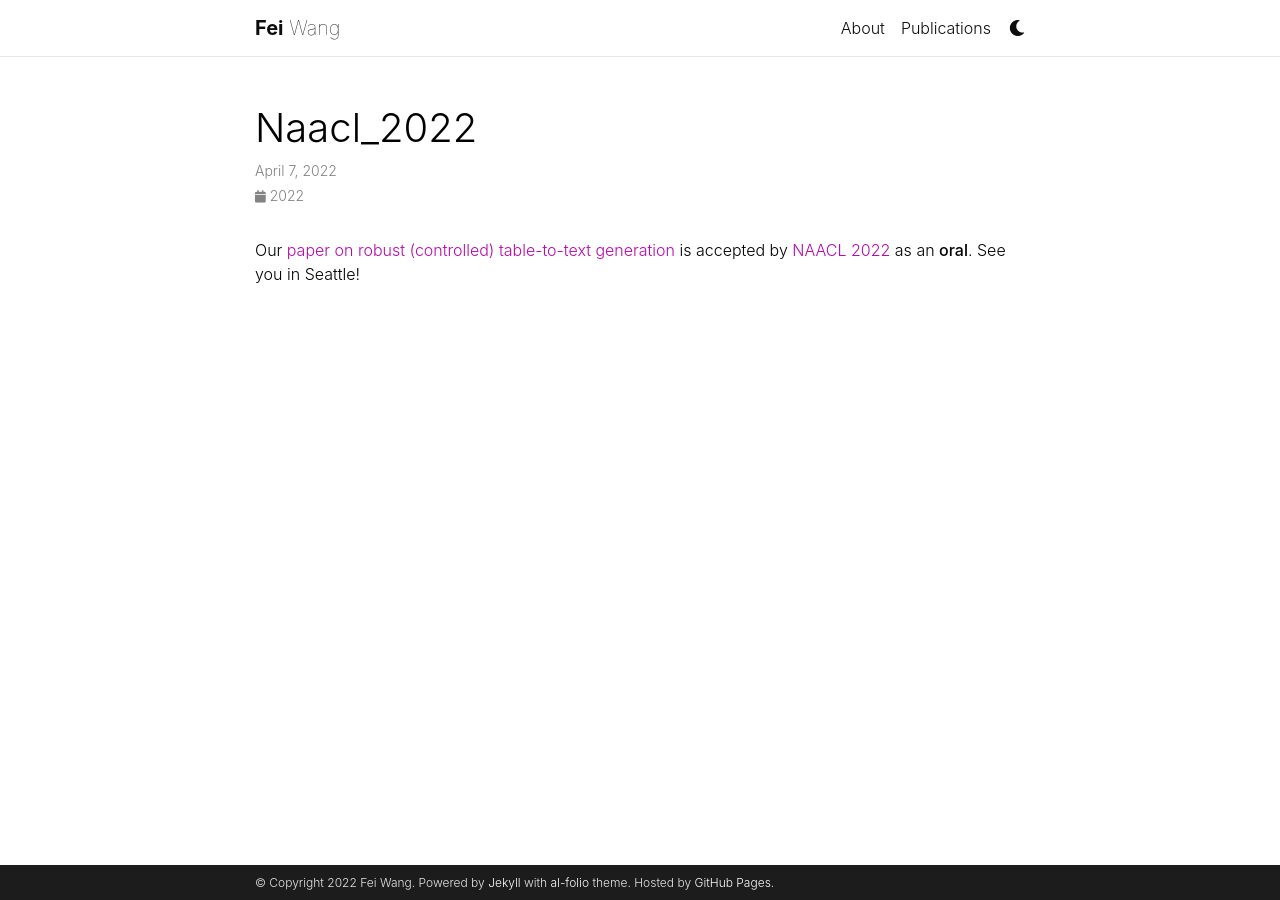
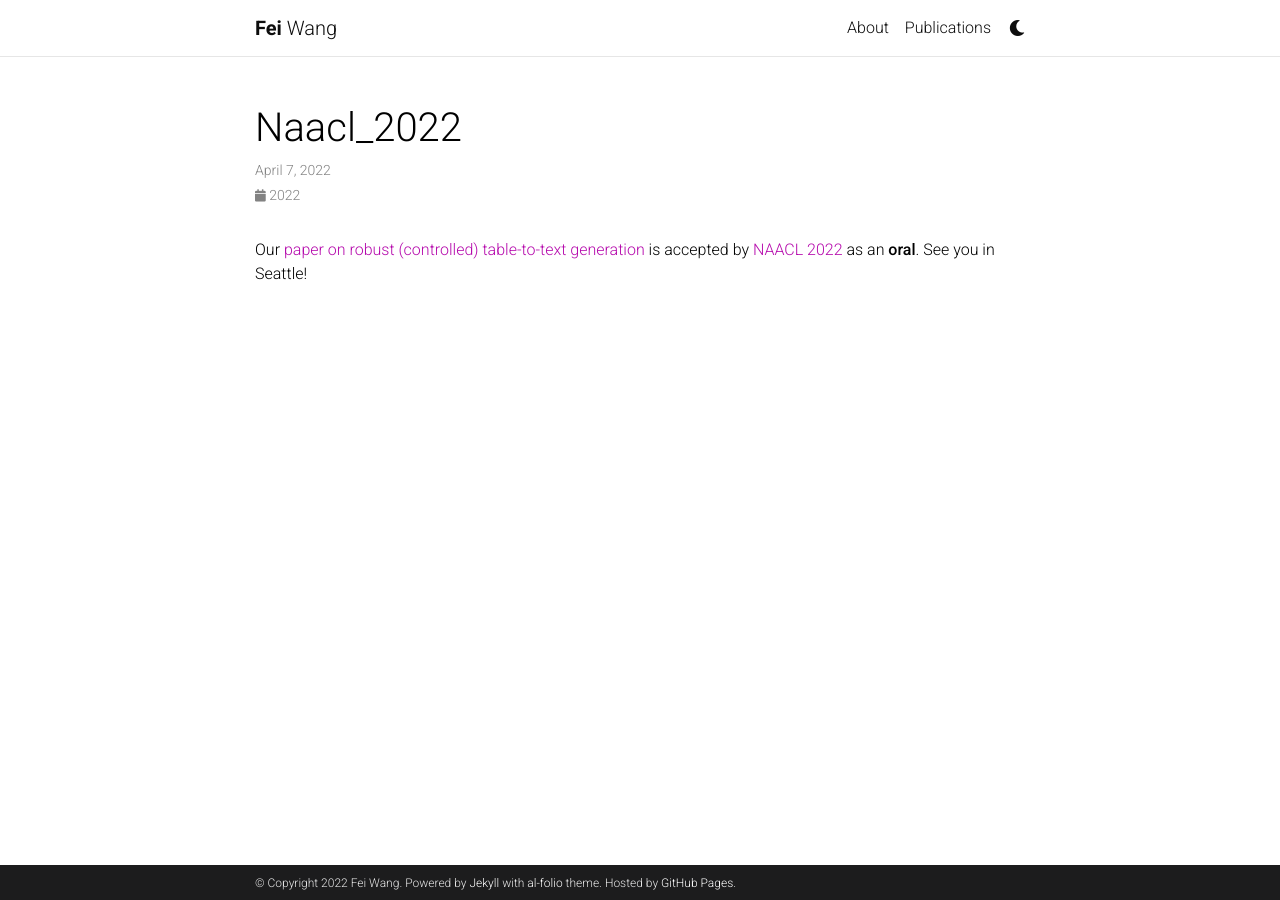
Before and after one commit to FeiWang96/personal_website_backup, a Jekyll site: the page built from _news/NAACL_2022.md, in a window 1280 px wide. Built offline with Jekyll 4.4.1, drawn with Linux system fonts in a browser that asks for light colours; comment, search, counter and statistics services are not loaded; a style sheet for code colours, icons or effects is not loaded.

Commit message:
Update _base.scss

```diff
--- a/_sass/_base.scss
+++ b/_sass/_base.scss
@@ -6,7 +6,7 @@
 
 p, h1, h2, h3, h4, h5, h6, em, div, li, span, strong {
   color: var(--global-text-color);
-  font-family: -apple-system, BlinkMacSystemFont, 'Segoe UI', Roboto, Oxygen, Ubuntu, Cantarell, 'Open Sans', 'Helvetica Neue', sans-serif;
+  font-family: 'Roboto', sans-serif;;
 }
 
 hr {
```
